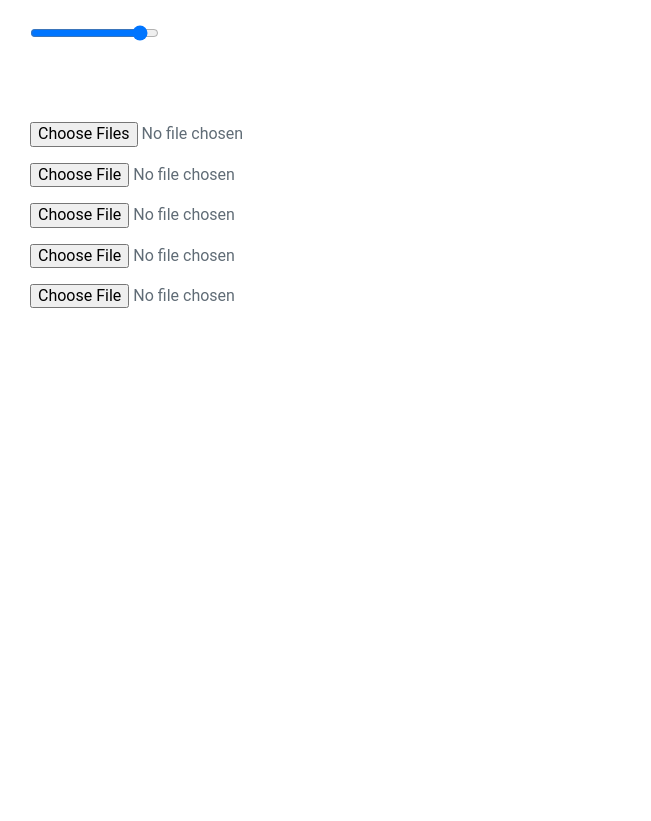
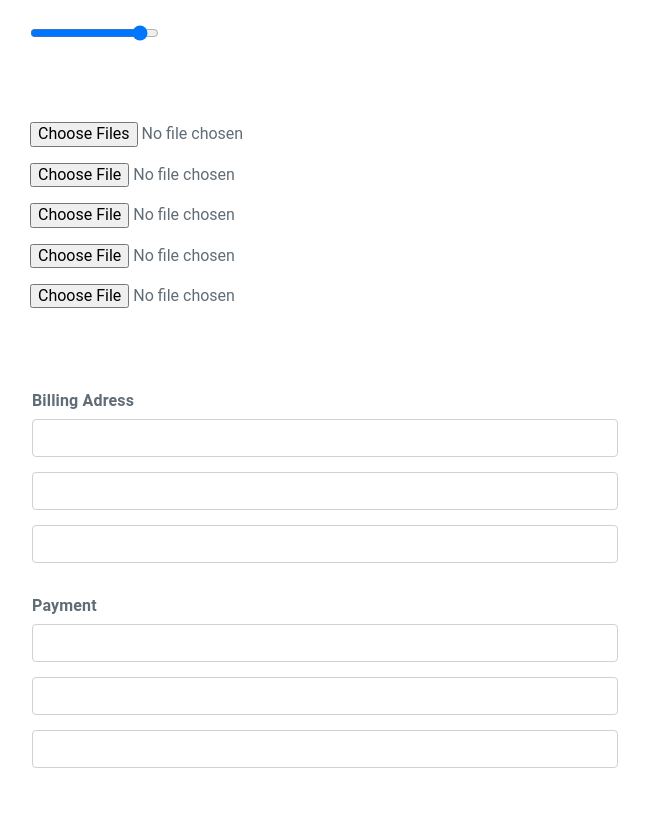
Before and after one commit to kevinsoliz/CSSwithMosh, a plain HTML site: page FORMS/1_Forms.html in a window 1280 px wide. Shown: the part 1608-2429 px from the top of the page, without its empty margins (0-651 px from the left). Before the commit the page ends 1986 px from the top, so only its background shows below. Drawn offline with nearby package versions, Linux system fonts and the light colour scheme.

Commit message:
Group fields: otros usan section y h2 para el legend

```diff
--- a/FORMS/1_Forms.html
+++ b/FORMS/1_Forms.html
@@ -97,5 +97,19 @@
         <input type="file" accept="video/*">
         <input type="file" accept="audio/*">
     </form>
+    <form >
+        <fieldset>
+            <legend>Billing Adress</legend>
+            <input type="text">
+            <input type="text">
+            <input type="text">
+        </fieldset>
+        <fieldset>
+            <legend>Payment</legend>
+            <input type="text">
+            <input type="text">
+            <input type="text">
+        </fieldset>
+    </form>
   </body>
 </html>
```
